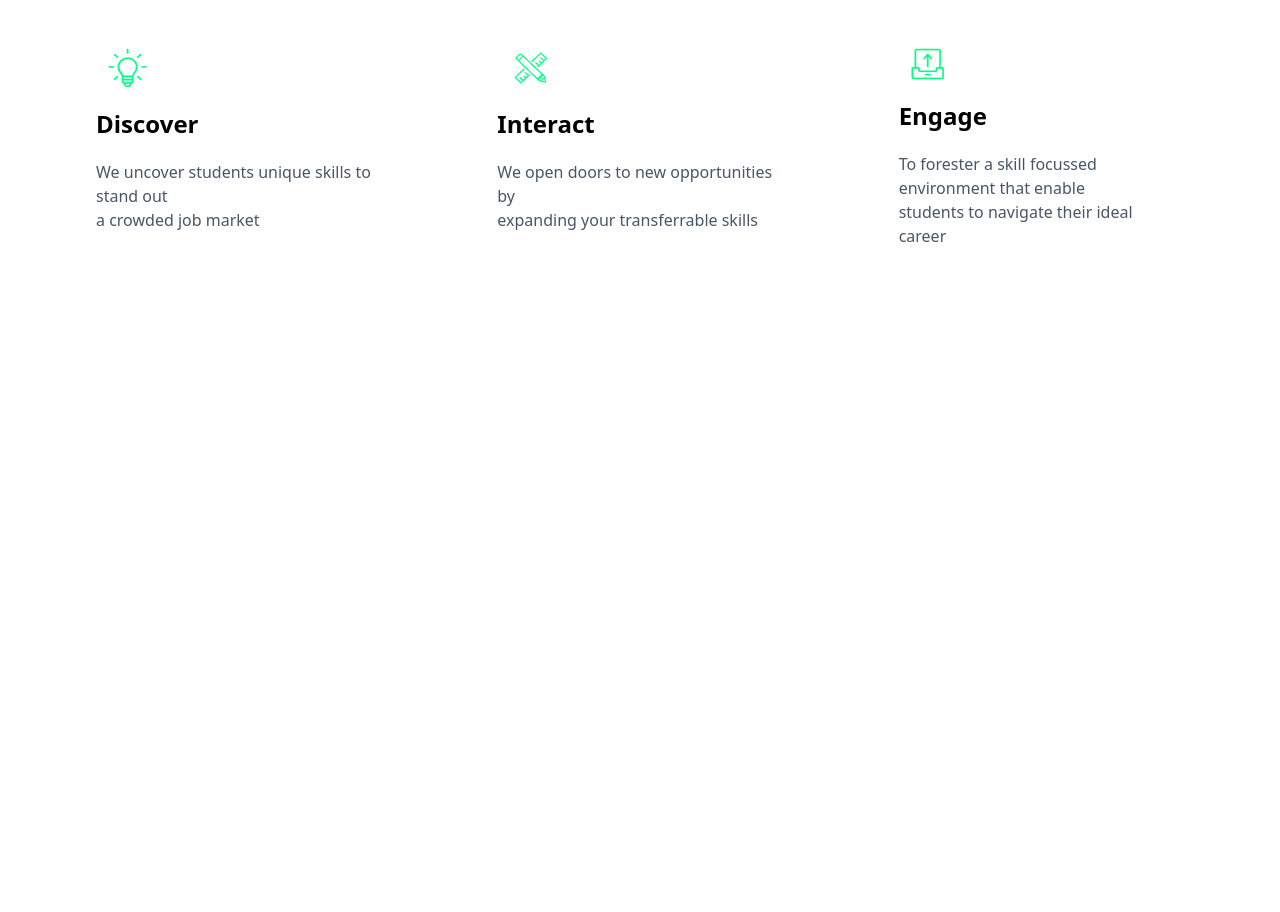
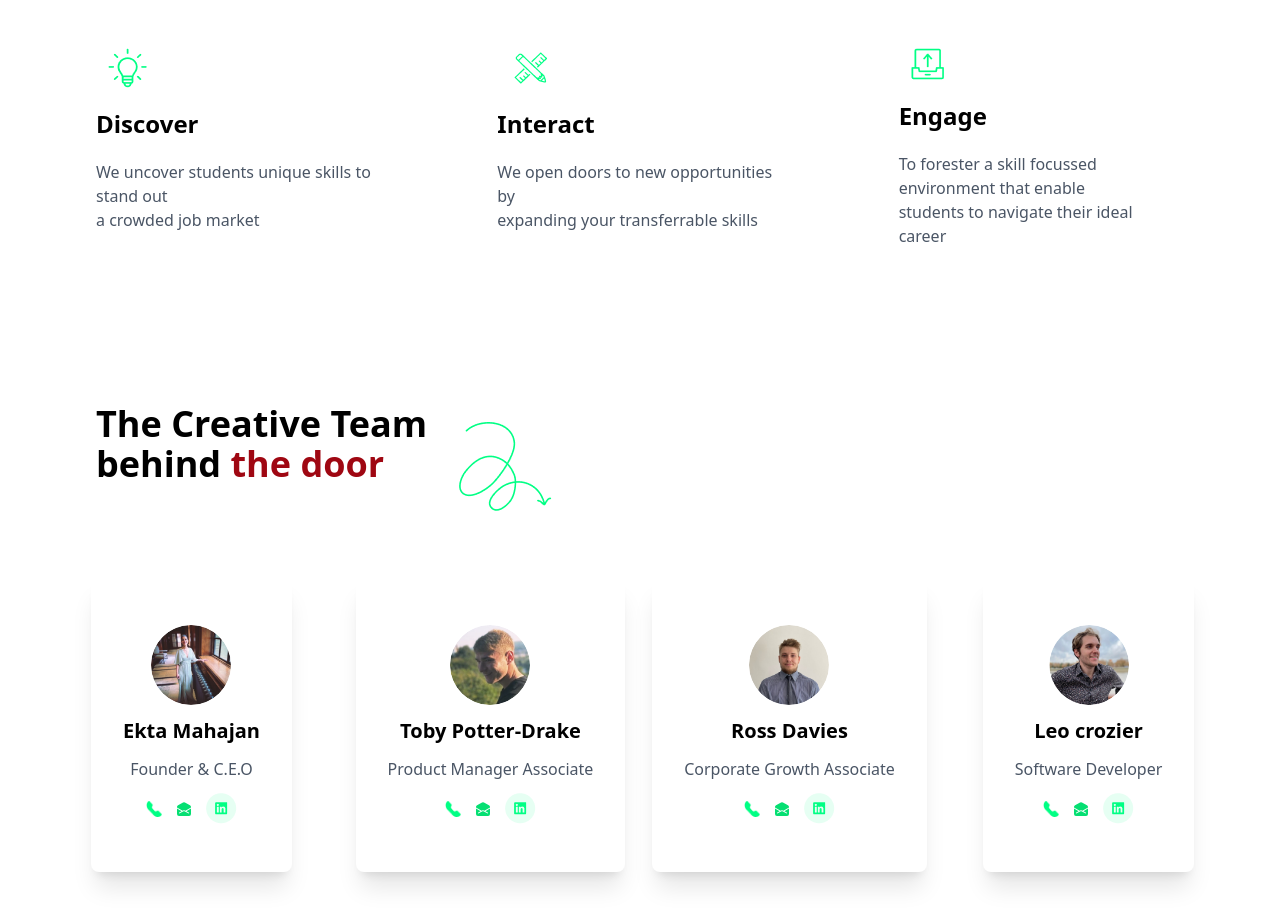
Before and after one commit to libaTalukdar/simple-tailwind-css, a website: page index.html in a window 1280 px wide. Shown: the part 2242-3154 px from the top of the page. Before the commit the page ends 2542 px from the top, so only its background shows below. Drawn offline with Linux system fonts and the light colour scheme.

Commit message:
creative team section added

```diff
--- a/index.html
+++ b/index.html
@@ -324,6 +324,83 @@
       </div>
 
      </section>
+<!-- creative team section -->
+     <section class="px-8 md:px-12 mt-16 py-10">
+      <div class="flex gap-3 px-12">
+          <h2 class="text-black font-bold text-3xl md:text-4xl">The Creative Team<br> behind <span class="text-red-800">the door</span></h2>
+    <img src="images/Arrow_10.png" alt="arrow">
+      </div>
+   <div class="grid grid-cols-1 sm:grid-cols-2 md:grid-cols-4 gap-3 mt-10">
+    <div class="flex flex-col  mx-auto px-8 py-12 bg-white border-gray-200 shadow-xl rounded-lg transition-all duration-300 hover:bg-gray-500 hover:scale-105">
+      <img src="images/image 3.png" alt="" class="w-20 h-20 rounded-full mx-auto" >
+      <h3 class="text-center font-semibold text-xl mt-3">Ekta Mahajan   </h3>
+      <p class="text-gray-600 text-center mt-3">Founder & C.E.O</p>
+      <div class="flex items-center justify-center gap-3.5 mt-3">
+        <img src="images/Path (1).png" alt="call" class="size-4 text-green-500 fill-green-500">
+        <svg xmlns="http://www.w3.org/2000/svg" viewBox="0 0 24 24" fill="currentColor" class="size-4 fill-green-400">
+  <path d="M19.5 22.5a3 3 0 0 0 3-3v-8.174l-6.879 4.022 3.485 1.876a.75.75 0 1 1-.712 1.321l-5.683-3.06a1.5 1.5 0 0 0-1.422 0l-5.683 3.06a.75.75 0 0 1-.712-1.32l3.485-1.877L1.5 11.326V19.5a3 3 0 0 0 3 3h15Z" />
+  <path d="M1.5 9.589v-.745a3 3 0 0 1 1.578-2.642l7.5-4.038a3 3 0 0 1 2.844 0l7.5 4.038A3 3 0 0 1 22.5 8.844v.745l-8.426 4.926-.652-.351a3 3 0 0 0-2.844 0l-.652.351L1.5 9.589Z" />
+</svg>
+
+        <img src="images/Group 26609 (1).png" alt="linkedin">
+      </div>
+    </div>
+    <!-- image 2 -->
+     <div class="flex flex-col  mx-auto px-8 py-12 bg-white border-gray-200 shadow-xl rounded-lg transition-all duration-300 hover:bg-gray-500 hover:scale-105">
+      <img src="images/image 4.png" alt="" class="w-20 h-20 rounded-full mx-auto" >
+      <h3 class="text-center font-semibold text-xl mt-3">Toby Potter-Drake   </h3>
+      <p class="text-gray-600 text-center mt-3">Product Manager Associate</p>
+      <div class="flex items-center justify-center gap-3.5 mt-3">
+        <img src="images/Path (1).png" alt="call" class="size-4 text-green-500 fill-green-500">
+        <svg xmlns="http://www.w3.org/2000/svg" viewBox="0 0 24 24" fill="currentColor" class="size-4 fill-green-400">
+  <path d="M19.5 22.5a3 3 0 0 0 3-3v-8.174l-6.879 4.022 3.485 1.876a.75.75 0 1 1-.712 1.321l-5.683-3.06a1.5 1.5 0 0 0-1.422 0l-5.683 3.06a.75.75 0 0 1-.712-1.32l3.485-1.877L1.5 11.326V19.5a3 3 0 0 0 3 3h15Z" />
+  <path d="M1.5 9.589v-.745a3 3 0 0 1 1.578-2.642l7.5-4.038a3 3 0 0 1 2.844 0l7.5 4.038A3 3 0 0 1 22.5 8.844v.745l-8.426 4.926-.652-.351a3 3 0 0 0-2.844 0l-.652.351L1.5 9.589Z" />
+</svg>
+
+        <img src="images/Group 26609 (1).png" alt="linkedin">
+      </div>
+    </div>
+
+
+   <!-- image -3 -->
+    <div class="flex flex-col  mx-auto px-8 py-12 bg-white border-gray-200 shadow-xl rounded-lg transition-all duration-300 hover:bg-gray-500 hover:scale-105">
+      <img src="images/image 2.png" alt="" class="w-20 h-20 rounded-full mx-auto" >
+      <h3 class="text-center font-semibold text-xl mt-3"> Ross Davies  </h3>
+      <p class="text-gray-600 text-center mt-3">Corporate Growth Associate</p>
+      <div class="flex items-center justify-center gap-3.5 mt-3">
+        <img src="images/Path (1).png" alt="call" class="size-4 text-green-500 fill-green-500">
+        <svg xmlns="http://www.w3.org/2000/svg" viewBox="0 0 24 24" fill="currentColor" class="size-4 fill-green-400">
+  <path d="M19.5 22.5a3 3 0 0 0 3-3v-8.174l-6.879 4.022 3.485 1.876a.75.75 0 1 1-.712 1.321l-5.683-3.06a1.5 1.5 0 0 0-1.422 0l-5.683 3.06a.75.75 0 0 1-.712-1.32l3.485-1.877L1.5 11.326V19.5a3 3 0 0 0 3 3h15Z" />
+  <path d="M1.5 9.589v-.745a3 3 0 0 1 1.578-2.642l7.5-4.038a3 3 0 0 1 2.844 0l7.5 4.038A3 3 0 0 1 22.5 8.844v.745l-8.426 4.926-.652-.351a3 3 0 0 0-2.844 0l-.652.351L1.5 9.589Z" />
+</svg>
+
+        <img src="images/Group 26609 (1).png" alt="linkedin">
+      </div>
+    </div>
+    <!--  -->
+    <!-- image-4 -->
+     <div class="flex flex-col  mx-auto px-8 py-12 bg-white border-gray-200 shadow-xl rounded-lg transition-all duration-300 hover:bg-gray-500 hover:scale-105">
+      <img src="images/image 1.png" alt="" class="w-20 h-20 rounded-full mx-auto" >
+      <h3 class="text-center font-semibold text-xl mt-3">Leo crozier   </h3>
+      <p class="text-gray-600 text-center mt-3">Software Developer</p>
+      <div class="flex items-center justify-center gap-3.5 mt-3">
+        <img src="images/Path (1).png" alt="call" class="size-4 text-green-500 fill-green-500">
+        <svg xmlns="http://www.w3.org/2000/svg" viewBox="0 0 24 24" fill="currentColor" class="size-4 fill-green-400">
+  <path d="M19.5 22.5a3 3 0 0 0 3-3v-8.174l-6.879 4.022 3.485 1.876a.75.75 0 1 1-.712 1.321l-5.683-3.06a1.5 1.5 0 0 0-1.422 0l-5.683 3.06a.75.75 0 0 1-.712-1.32l3.485-1.877L1.5 11.326V19.5a3 3 0 0 0 3 3h15Z" />
+  <path d="M1.5 9.589v-.745a3 3 0 0 1 1.578-2.642l7.5-4.038a3 3 0 0 1 2.844 0l7.5 4.038A3 3 0 0 1 22.5 8.844v.745l-8.426 4.926-.652-.351a3 3 0 0 0-2.844 0l-.652.351L1.5 9.589Z" />
+</svg>
+
+
+        <img src="images/Group 26609 (1).png" alt="linkedin">
+      </div>
+    </div>
+     <!--  -->
+
+
+
+
+   </div>
+     </section>
 
     <!-- javascript -->
 
```
Also changed, not shown: dist/style.css, images/Group 26609 (1).png (added), images/Group 26609.png (added), images/Path (1).png (added), images/Path.png (added).
